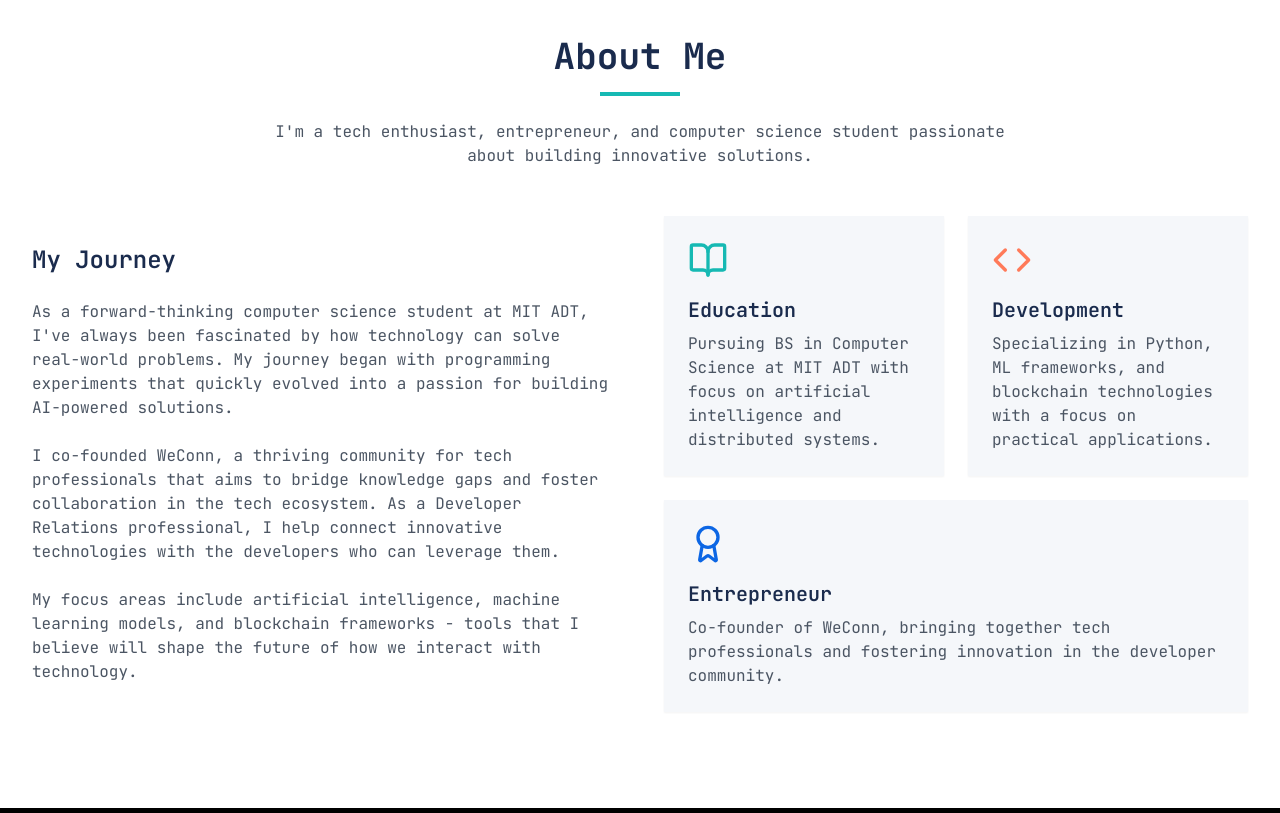
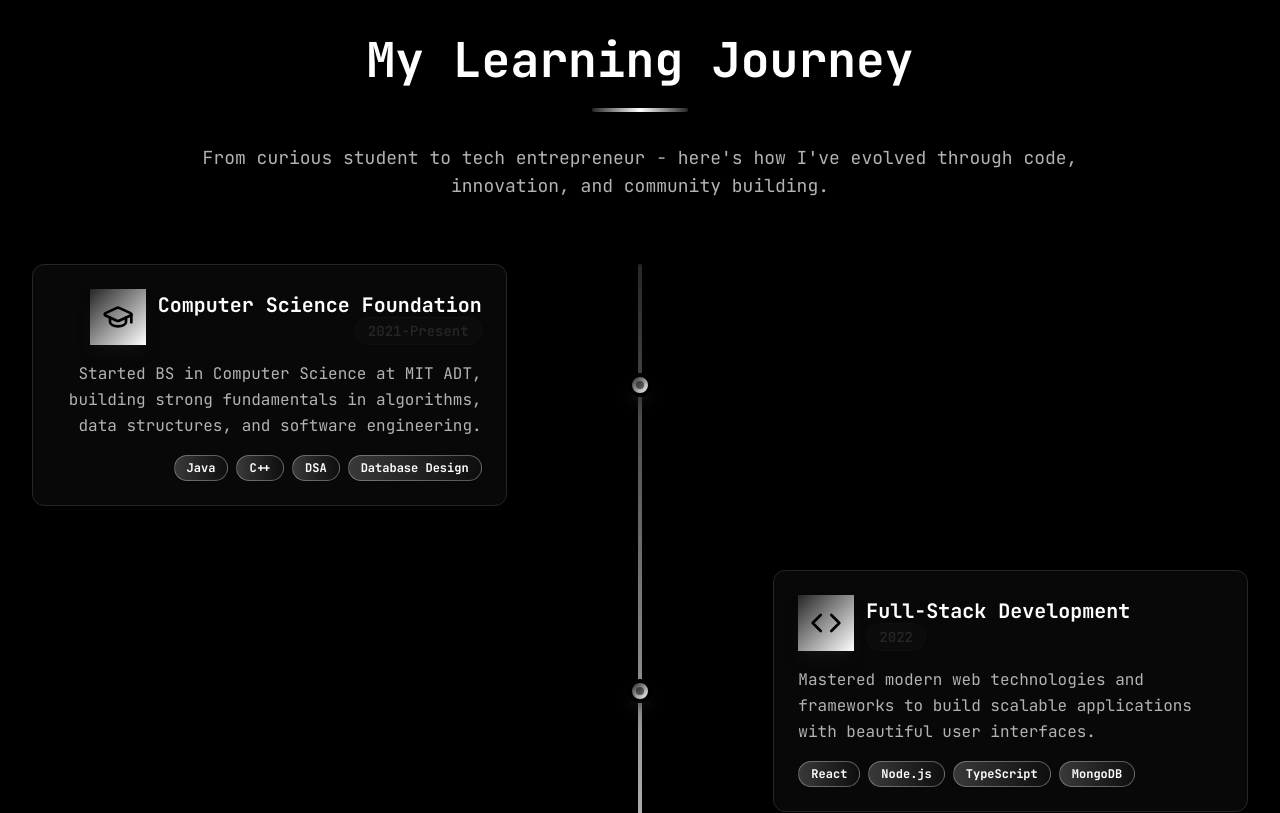
Before and after one commit to Atharva1399/portfolios-code, a React (Vite) app: page / in a window 1280 px wide. Shown: the part 860-1673 px from the top of the page. Built offline with nearby package versions, Linux system fonts and the light colour scheme.

Commit message:
Update About section and theme
Updated the About section to have a dark background consistent with other sections. Implemented a roadmap-like structure with 3D animations to showcase learning steps. Accents have been made shinier.

```diff
--- a/src/components/About.tsx
+++ b/src/components/About.tsx
@@ -1,64 +1,123 @@
 
 import React from 'react';
-import { Award, BookOpen, Code } from 'lucide-react';
+import { GraduationCap, Code, Briefcase, Trophy, Lightbulb, Rocket } from 'lucide-react';
 
 const About = () => {
+  const roadmapSteps = [
+    {
+      icon: <GraduationCap className="w-8 h-8" />,
+      title: "Computer Science Foundation",
+      year: "2021-Present",
+      description: "Started BS in Computer Science at MIT ADT, building strong fundamentals in algorithms, data structures, and software engineering.",
+      tech: ["Java", "C++", "DSA", "Database Design"]
+    },
+    {
+      icon: <Code className="w-8 h-8" />,
+      title: "Full-Stack Development",
+      year: "2022",
+      description: "Mastered modern web technologies and frameworks to build scalable applications with beautiful user interfaces.",
+      tech: ["React", "Node.js", "TypeScript", "MongoDB"]
+    },
+    {
+      icon: <Lightbulb className="w-8 h-8" />,
+      title: "AI & Machine Learning",
+      year: "2023",
+      description: "Dove deep into artificial intelligence, implementing ML models and exploring the potential of neural networks.",
+      tech: ["Python", "TensorFlow", "PyTorch", "Scikit-learn"]
+    },
+    {
+      icon: <Briefcase className="w-8 h-8" />,
+      title: "Professional Experience",
+      year: "2023-Present",
+      description: "Working as Developer Relations professional, bridging the gap between complex technologies and developer communities.",
+      tech: ["DevRel", "Community Building", "Technical Writing"]
+    },
+    {
+      icon: <Trophy className="w-8 h-8" />,
+      title: "Entrepreneurship",
+      year: "2024",
+      description: "Co-founded WeConn, creating a thriving community platform for tech professionals to collaborate and grow.",
+      tech: ["Startup", "Leadership", "Product Development"]
+    },
+    {
+      icon: <Rocket className="w-8 h-8" />,
+      title: "Future Innovations",
+      year: "2025+",
+      description: "Focusing on blockchain technologies and advanced AI applications to shape the future of technology.",
+      tech: ["Blockchain", "Web3", "Advanced AI", "Innovation"]
+    }
+  ];
+
   return (
-    <section id="about" className="section-padding bg-white">
+    <section id="about" className="section-padding bg-background">
       <div className="container mx-auto">
-        <div className="max-w-3xl mx-auto text-center mb-12">
-          <h2 className="text-3xl md:text-4xl font-bold text-tech-navy mb-4">
-            About Me
+        <div className="max-w-4xl mx-auto text-center mb-16">
+          <h2 className="text-4xl md:text-5xl font-mono font-bold text-foreground mb-6">
+            My Learning Journey
           </h2>
-          <div className="w-20 h-1 bg-tech-teal mx-auto mb-6"></div>
-          <p className="text-gray-600">
-            I'm a tech enthusiast, entrepreneur, and computer science student passionate about building innovative solutions.
+          <div className="w-24 h-1 bg-gradient-to-r from-accent via-primary to-accent mx-auto mb-8 rounded-full shadow-lg shadow-accent/50"></div>
+          <p className="text-lg text-muted-foreground font-medium">
+            From curious student to tech entrepreneur - here's how I've evolved through code, innovation, and community building.
           </p>
         </div>
 
-        <div className="grid md:grid-cols-2 gap-12 items-center">
-          <div className="space-y-6">
-            <h3 className="text-2xl font-semibold text-tech-navy">
-              My Journey
-            </h3>
+        <div className="relative">
+          {/* Central Timeline Line */}
+          <div className="absolute left-1/2 transform -translate-x-1/2 w-1 bg-gradient-to-b from-accent via-primary to-accent h-full rounded-full shadow-lg shadow-accent/30"></div>
 
-            <p className="text-gray-600">
-              As a forward-thinking computer science student at MIT ADT, I've always been fascinated by how technology can solve real-world problems. My journey began with programming experiments that quickly evolved into a passion for building AI-powered solutions.
-            </p>
+          {/* Roadmap Steps */}
+          <div className="space-y-16">
+            {roadmapSteps.map((step, index) => (
+              <div
+                key={index}
+                className={`flex items-center ${index % 2 === 0 ? 'flex-row' : 'flex-row-reverse'} group`}
+              >
+                <div className={`w-5/12 ${index % 2 === 0 ? 'text-right pr-8' : 'text-left pl-8'}`}>
+                  <div className="bg-card border border-border rounded-xl p-6 shadow-lg hover:shadow-xl hover:shadow-accent/20 transition-all duration-500 transform hover:scale-105 hover:-translate-y-2">
+                    <div className={`flex items-center gap-3 mb-4 ${index % 2 === 0 ? 'justify-end' : 'justify-start'}`}>
+                      <div className="p-3 bg-gradient-to-br from-accent to-primary rounded-lg text-background shadow-lg shadow-accent/30 transform transition-transform duration-300 group-hover:rotate-12">
+                        {step.icon}
+                      </div>
+                      <div>
+                        <h3 className="text-xl font-mono font-bold text-foreground">{step.title}</h3>
+                        <span className="text-sm font-semibold text-accent bg-accent/10 px-3 py-1 rounded-full border border-accent/20">
+                          {step.year}
+                        </span>
+                      </div>
+                    </div>
 
-            <p className="text-gray-600">
-              I co-founded WeConn, a thriving community for tech professionals that aims to bridge knowledge gaps and foster collaboration in the tech ecosystem. As a Developer Relations professional, I help connect innovative technologies with the developers who can leverage them.
-            </p>
+                    <p className="text-muted-foreground mb-4 leading-relaxed">
+                      {step.description}
+                    </p>
 
-            <p className="text-gray-600">
-              My focus areas include artificial intelligence, machine learning models, and blockchain frameworks - tools that I believe will shape the future of how we interact with technology.
-            </p>
-          </div>
+                    <div className={`flex flex-wrap gap-2 ${index % 2 === 0 ? 'justify-end' : 'justify-start'}`}>
+                      {step.tech.map((tech, techIndex) => (
+                        <span
+                          key={techIndex}
+                          className="px-3 py-1 text-xs font-mono font-bold bg-gradient-to-r from-primary/20 to-accent/20 text-foreground rounded-full border border-primary/30 shadow-sm hover:shadow-lg hover:shadow-primary/20 transition-all duration-300 transform hover:scale-110"
+                        >
+                          {tech}
+                        </span>
+                      ))}
+                    </div>
+                  </div>
+                </div>
 
-          <div className="grid grid-cols-1 md:grid-cols-2 gap-6">
-            <div className="bg-tech-gray p-6 rounded-lg shadow-sm">
-              <BookOpen className="w-10 h-10 text-tech-teal mb-4" />
-              <h4 className="text-xl font-semibold text-tech-navy mb-2">Education</h4>
-              <p className="text-gray-600">
-                Pursuing BS in Computer Science at MIT ADT with focus on artificial intelligence and distributed systems.
-              </p>
-            </div>
+                {/* Timeline Node */}
+                <div className="relative w-2/12 flex justify-center">
+                  <div className="w-6 h-6 bg-gradient-to-br from-accent to-primary rounded-full border-4 border-background shadow-lg shadow-accent/50 transform transition-all duration-500 group-hover:scale-150 group-hover:shadow-2xl group-hover:shadow-accent/60 z-10">
+                    <div className="absolute inset-1 bg-gradient-to-br from-background to-card rounded-full animate-pulse"></div>
+                  </div>
 
-            <div className="bg-tech-gray p-6 rounded-lg shadow-sm">
-              <Code className="w-10 h-10 text-tech-orange mb-4" />
-              <h4 className="text-xl font-semibold text-tech-navy mb-2">Development</h4>
-              <p className="text-gray-600">
-                Specializing in Python, ML frameworks, and blockchain technologies with a focus on practical applications.
-              </p>
-            </div>
+                  {/* 3D Floating Animation */}
+                  <div className="absolute inset-0 flex items-center justify-center">
+                    <div className="w-12 h-12 bg-gradient-to-br from-accent/20 to-primary/20 rounded-full blur-sm animate-ping opacity-0 group-hover:opacity-100 transition-opacity duration-500"></div>
+                  </div>
+                </div>
 
-            <div className="bg-tech-gray p-6 rounded-lg shadow-sm md:col-span-2">
-              <Award className="w-10 h-10 text-tech-blue mb-4" />
-              <h4 className="text-xl font-semibold text-tech-navy mb-2">Entrepreneur</h4>
-              <p className="text-gray-600">
-                Co-founder of WeConn, bringing together tech professionals and fostering innovation in the developer community.
-              </p>
-            </div>
+                <div className="w-5/12"></div>
+              </div>
+            ))}
           </div>
         </div>
       </div>
--- a/tailwind.config.ts
+++ b/tailwind.config.ts
@@ -101,6 +101,14 @@ export default {
 				'scroll-right': {
 					'0%': { transform: 'translateX(-50%)' },
 					'100%': { transform: 'translateX(0)' }
+				},
+				'shimmer': {
+					'0%': { backgroundPosition: '-1000px 0' },
+					'100%': { backgroundPosition: '1000px 0' }
+				},
+				'glow-pulse': {
+					'0%, 100%': { boxShadow: '0 0 20px hsl(var(--accent))' },
+					'50%': { boxShadow: '0 0 40px hsl(var(--accent)), 0 0 60px hsl(var(--primary))' }
 				}
 			},
 			animation: {
@@ -109,7 +117,9 @@ export default {
 				'fade-in': 'fade-in 0.5s ease-out forwards',
 				'fade-out': 'fade-out 0.5s ease-out forwards',
 				'scroll-left': 'scroll-left 20s linear infinite',
-				'scroll-right': 'scroll-right 20s linear infinite'
+				'scroll-right': 'scroll-right 20s linear infinite',
+				'shimmer': 'shimmer 2s infinite linear',
+				'glow-pulse': 'glow-pulse 2s ease-in-out infinite alternate'
 			},
 			fontFamily: {
 				mono: ['JetBrains Mono', 'monospace'],
```
